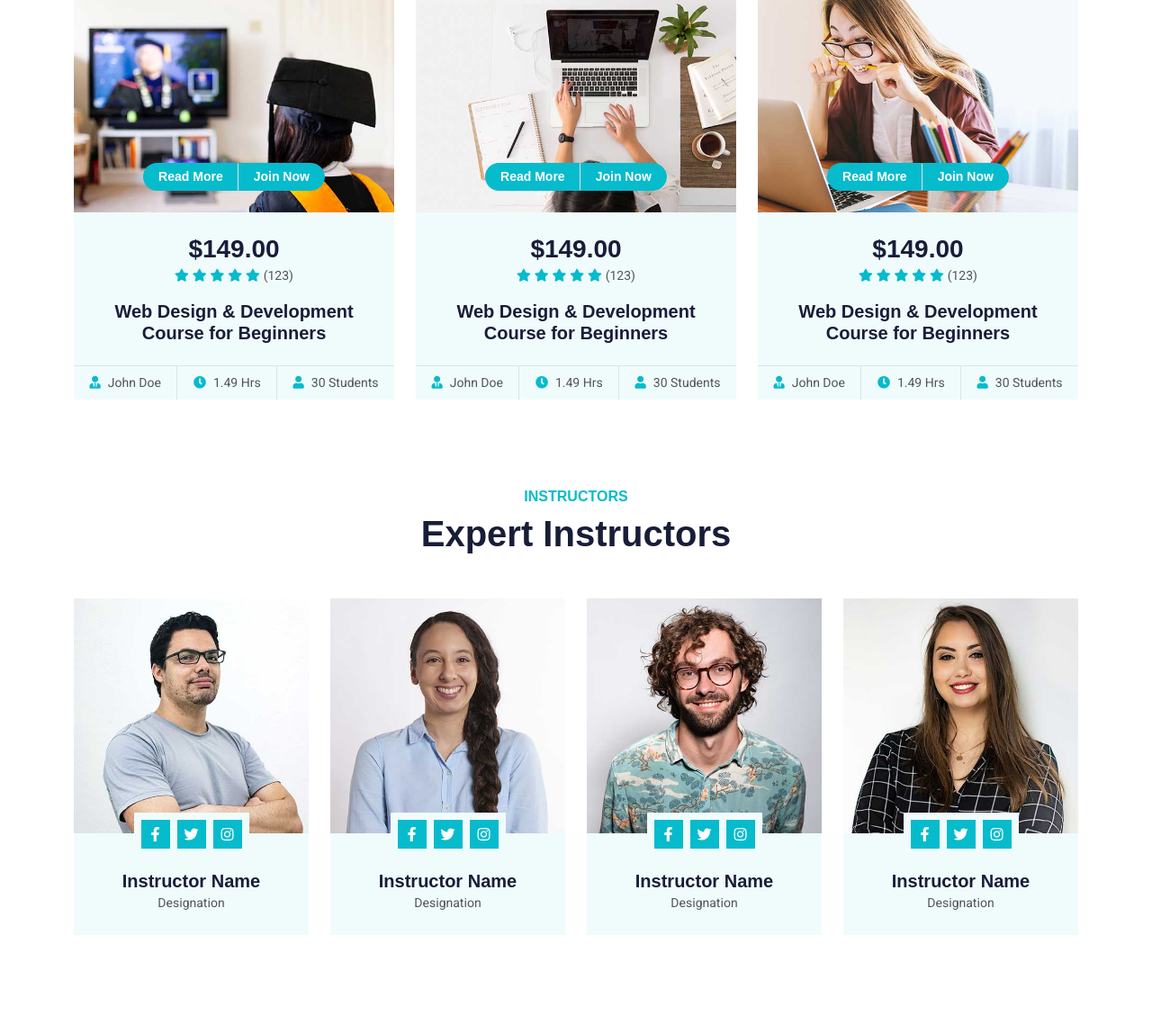
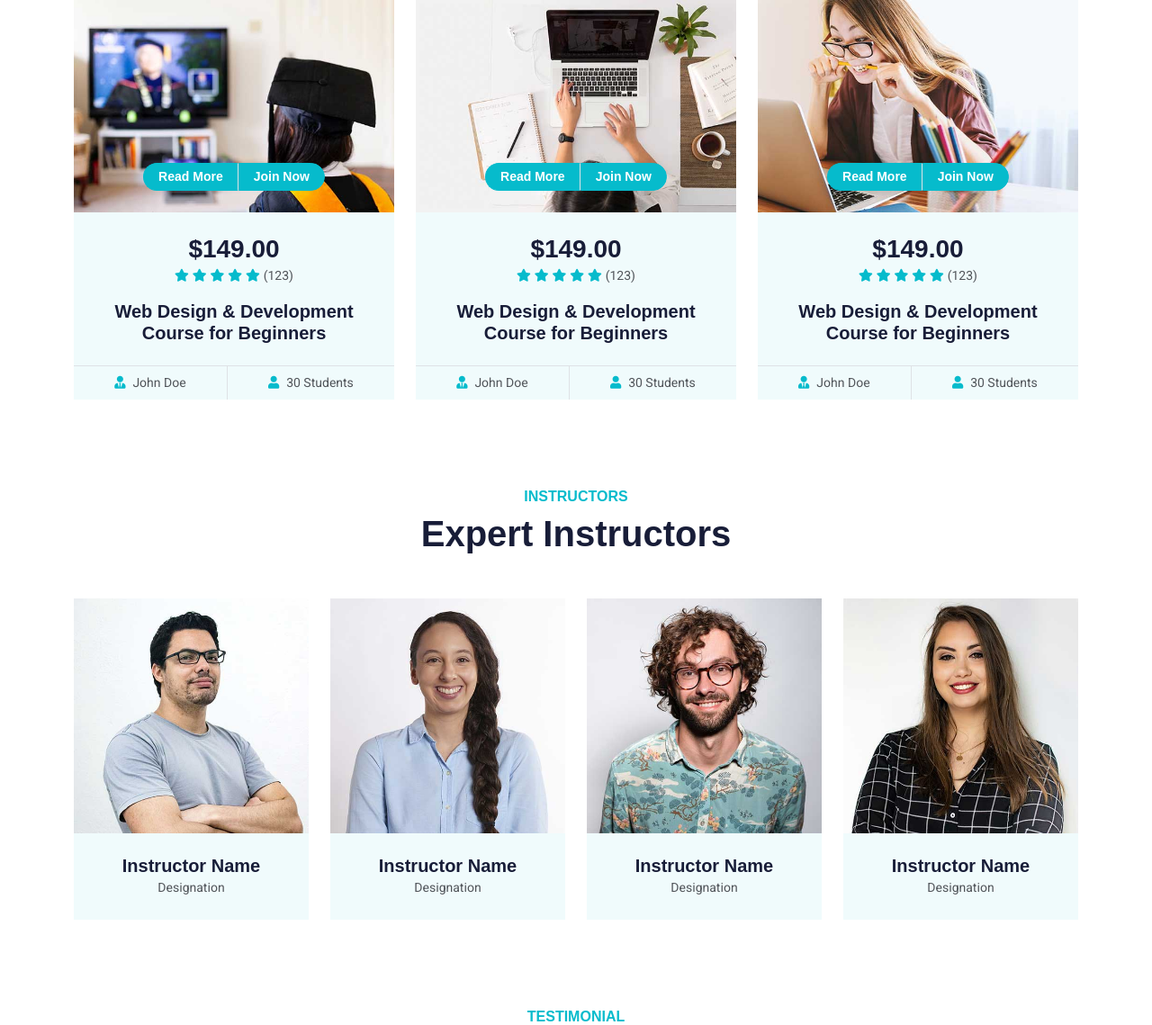
Before and after one commit to ProgramProTech/studentCourse, a Django app: page /student_home in a window 1280 px wide. Shown: the part 1889-3028 px from the top of the page at 90% size. Run offline with Django 4.2, Linux system fonts and the light colour scheme; some libraries are stand-ins or nearby versions.

Commit message:
Contact Page Api Integration And some slight design change

```diff
--- a/studentCourse_app/templates/student_template/home_content.html
+++ b/studentCourse_app/templates/student_template/home_content.html
@@ -15,11 +15,10 @@ Home
                     <div class="container">
                         <div class="row justify-content-start">
                             <div class="col-sm-10 col-lg-8">
-                                <h5 class="text-primary text-uppercase mb-3 animated slideInDown">Best Online Courses</h5>
-                                <h1 class="display-3 text-white animated slideInDown">The Best Online Learning Platform</h1>
+                                <h5 class="text-primary text-uppercase mb-3 animated slideInDown">Best Courses</h5>
+                                <h1 class="display-3 text-white animated slideInDown">The Best Learning Platform</h1>
                                 <p class="fs-5 text-white mb-4 pb-2">Vero elitr justo clita lorem. Ipsum dolor at sed stet sit diam no. Kasd rebum ipsum et diam justo clita et kasd rebum sea sanctus eirmod elitr.</p>
-                                <a href="" class="btn btn-primary py-md-3 px-md-5 me-3 animated slideInLeft">Read More</a>
-                                <a href="" class="btn btn-light py-md-3 px-md-5 animated slideInRight">Join Now</a>
+
                             </div>
                         </div>
                     </div>
@@ -87,7 +86,7 @@ Home
                 </div>
                 <div class="col-lg-6 wow fadeInUp" data-wow-delay="0.3s">
                     <h6 class="section-title bg-white text-start text-primary pe-3">About Us</h6>
-                    <h1 class="mb-4">Welcome to eLEARNING</h1>
+                    <h1 class="mb-4">Welcome</h1>
                     <p class="mb-4">Tempor erat elitr rebum at clita. Diam dolor diam ipsum sit. Aliqu diam amet diam et eos. Clita erat ipsum et lorem et sit.</p>
                     <p class="mb-4">Tempor erat elitr rebum at clita. Diam dolor diam ipsum sit. Aliqu diam amet diam et eos. Clita erat ipsum et lorem et sit, sed stet lorem sit clita duo justo magna dolore erat amet</p>
                     <div class="row gy-2 gx-4 mb-4">
@@ -203,7 +202,6 @@ Home
                         </div>
                         <div class="d-flex border-top">
                             <small class="flex-fill text-center border-end py-2"><i class="fa fa-user-tie text-primary me-2"></i>John Doe</small>
-                            <small class="flex-fill text-center border-end py-2"><i class="fa fa-clock text-primary me-2"></i>1.49 Hrs</small>
                             <small class="flex-fill text-center py-2"><i class="fa fa-user text-primary me-2"></i>30 Students</small>
                         </div>
                     </div>
@@ -231,7 +229,6 @@ Home
                         </div>
                         <div class="d-flex border-top">
                             <small class="flex-fill text-center border-end py-2"><i class="fa fa-user-tie text-primary me-2"></i>John Doe</small>
-                            <small class="flex-fill text-center border-end py-2"><i class="fa fa-clock text-primary me-2"></i>1.49 Hrs</small>
                             <small class="flex-fill text-center py-2"><i class="fa fa-user text-primary me-2"></i>30 Students</small>
                         </div>
                     </div>
@@ -259,7 +256,6 @@ Home
                         </div>
                         <div class="d-flex border-top">
                             <small class="flex-fill text-center border-end py-2"><i class="fa fa-user-tie text-primary me-2"></i>John Doe</small>
-                            <small class="flex-fill text-center border-end py-2"><i class="fa fa-clock text-primary me-2"></i>1.49 Hrs</small>
                             <small class="flex-fill text-center py-2"><i class="fa fa-user text-primary me-2"></i>30 Students</small>
                         </div>
                     </div>
@@ -283,13 +279,7 @@ Home
                         <div class="overflow-hidden">
                             <img class="img-fluid" src= "{% static 'img/team-1.jpg' %}"  alt="">
                         </div>
-                        <div class="position-relative d-flex justify-content-center" style="margin-top: -23px;">
-                            <div class="bg-light d-flex justify-content-center pt-2 px-1">
-                                <a class="btn btn-sm-square btn-primary mx-1" href=""><i class="fab fa-facebook-f"></i></a>
-                                <a class="btn btn-sm-square btn-primary mx-1" href=""><i class="fab fa-twitter"></i></a>
-                                <a class="btn btn-sm-square btn-primary mx-1" href=""><i class="fab fa-instagram"></i></a>
-                            </div>
-                        </div>
+
                         <div class="text-center p-4">
                             <h5 class="mb-0">Instructor Name</h5>
                             <small>Designation</small>
@@ -301,13 +291,7 @@ Home
                         <div class="overflow-hidden">
                             <img class="img-fluid" src="{% static 'img/team-2.jpg' %}" alt="">
                         </div>
-                        <div class="position-relative d-flex justify-content-center" style="margin-top: -23px;">
-                            <div class="bg-light d-flex justify-content-center pt-2 px-1">
-                                <a class="btn btn-sm-square btn-primary mx-1" href=""><i class="fab fa-facebook-f"></i></a>
-                                <a class="btn btn-sm-square btn-primary mx-1" href=""><i class="fab fa-twitter"></i></a>
-                                <a class="btn btn-sm-square btn-primary mx-1" href=""><i class="fab fa-instagram"></i></a>
-                            </div>
-                        </div>
+
                         <div class="text-center p-4">
                             <h5 class="mb-0">Instructor Name</h5>
                             <small>Designation</small>
@@ -319,13 +303,7 @@ Home
                         <div class="overflow-hidden">
                             <img class="img-fluid" src= "{% static 'img/team-3.jpg' %}" alt="">
                         </div>
-                        <div class="position-relative d-flex justify-content-center" style="margin-top: -23px;">
-                            <div class="bg-light d-flex justify-content-center pt-2 px-1">
-                                <a class="btn btn-sm-square btn-primary mx-1" href=""><i class="fab fa-facebook-f"></i></a>
-                                <a class="btn btn-sm-square btn-primary mx-1" href=""><i class="fab fa-twitter"></i></a>
-                                <a class="btn btn-sm-square btn-primary mx-1" href=""><i class="fab fa-instagram"></i></a>
-                            </div>
-                        </div>
+
                         <div class="text-center p-4">
                             <h5 class="mb-0">Instructor Name</h5>
                             <small>Designation</small>
@@ -337,13 +315,7 @@ Home
                         <div class="overflow-hidden">
                             <img class="img-fluid" src="{% static 'img/team-4.jpg' %}" alt="">
                         </div>
-                        <div class="position-relative d-flex justify-content-center" style="margin-top: -23px;">
-                            <div class="bg-light d-flex justify-content-center pt-2 px-1">
-                                <a class="btn btn-sm-square btn-primary mx-1" href=""><i class="fab fa-facebook-f"></i></a>
-                                <a class="btn btn-sm-square btn-primary mx-1" href=""><i class="fab fa-twitter"></i></a>
-                                <a class="btn btn-sm-square btn-primary mx-1" href=""><i class="fab fa-instagram"></i></a>
-                            </div>
-                        </div>
+
                         <div class="text-center p-4">
                             <h5 class="mb-0">Instructor Name</h5>
                             <small>Designation</small>
```
Also changed, not shown: studentCourse_app/templates/student_template/contact.html (+40 -7 lines), 9 other files.
